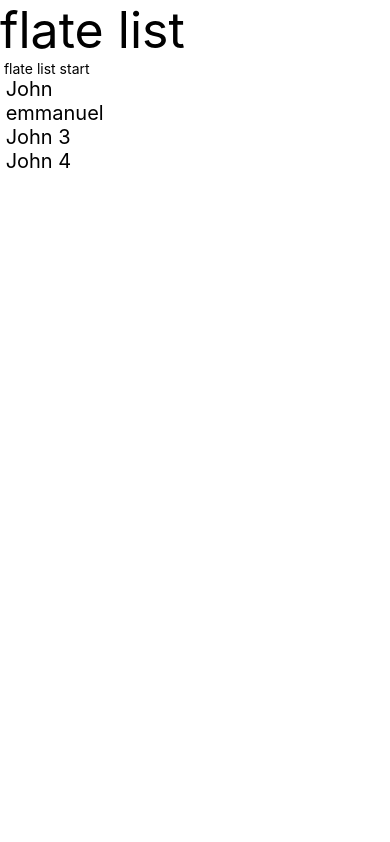
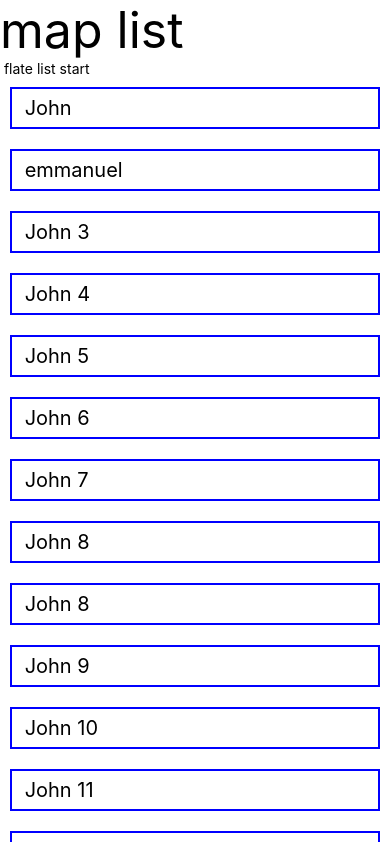
Before and after one commit to es-77/learn-react-native, a React Native app: screen / in a window 390 px wide. Shown: the top 842 px of the page. Built offline with nearby package versions, Linux system fonts and the light colour scheme.

Commit message:
map list

```diff
--- a/App.tsx
+++ b/App.tsx
@@ -6,6 +6,7 @@ import PageStyle from './components/PageStyle';
 import PageInputText from './components/PageInputText';
 import InputForm from './components/InputForm';
 import PageFlateList from './components/PageFlateList';
+import PageMap from './components/PageMap';
 
 const App = () => {
   return (
@@ -21,8 +22,10 @@ const App = () => {
       <PageInputText/> */}
       {/* <Text style={{fontSize: 50}}>form input</Text>
       <InputForm/> */}
-      <Text style={{fontSize: 50}}>flate list</Text>
-      <PageFlateList/>
+      {/* <Text style={{fontSize: 50}}>flate list</Text>
+      <PageFlateList/> */}
+      <Text style={{fontSize: 50}}>map list</Text>
+      <PageMap/>
     </View>
   );
 };
--- /dev/null
+++ b/components/PageMap.js
@@ -0,0 +1,95 @@
+import React, {useState} from 'react';
+import {View, TextInput, StyleSheet, Button, Text, FlatList, ScrollView} from 'react-native';
+const PageMap = () => {
+  const users = [
+    {
+      id: 1,
+      name: 'John',
+    },
+    {
+      id: 2,
+      name: 'emmanuel',
+    },
+    {
+      id: 3,
+      name: 'John 3',
+    },
+    {
+      id: 4,
+      name: 'John 4',
+    },
+    {
+      id: 5,
+      name: 'John 5',
+    },
+    {
+      id: 6,
+      name: 'John 6',
+    },
+    {
+      id: 7,
+      name: 'John 7',
+    },
+    {
+      id: 8,
+      name: 'John 8',
+    },
+    {
+      id: 8,
+      name: 'John 8',
+    },
+    {
+      id: 9,
+      name: 'John 9',
+    },
+    {
+      id: 10,
+      name: 'John 10',
+    },
+    {
+      id: 11,
+      name: 'John 11',
+    },
+    {
+      id: 12,
+      name: 'John 12',
+    },
+    {
+      id: 13,
+      name: 'John 13',
+    },
+    {
+      id: 14,
+      name: 'John 14',
+    },
+  ];
+
+  return (
+    <>
+      <View style={{ maxHeight:"100%" }}>
+        <Text> flate list start</Text>
+        <ScrollView style={{ marginBottom:100 }}>
+            {users.map((item)=>{
+                return( <Text style={{ fontSize:20,margin:10,borderColor:"blue",borderWidth:2,padding:7 }}> {item?.name}</Text>)
+            })}
+        </ScrollView>
+      </View>
+    </>
+  );
+};
+
+export default PageMap;
+
+const style = StyleSheet.create({
+  textinput: {
+    fontSize: 20,
+    color: 'blue',
+    borderBlockColor: 'blue',
+    borderWidth: 2,
+    margin: 2,
+  },
+  buttonMargin: {
+    marginTop: 10,
+    marginBottom: 10,
+  },
+});
```
